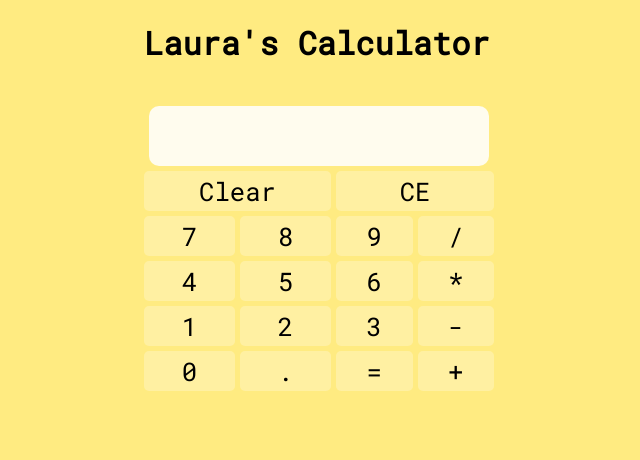
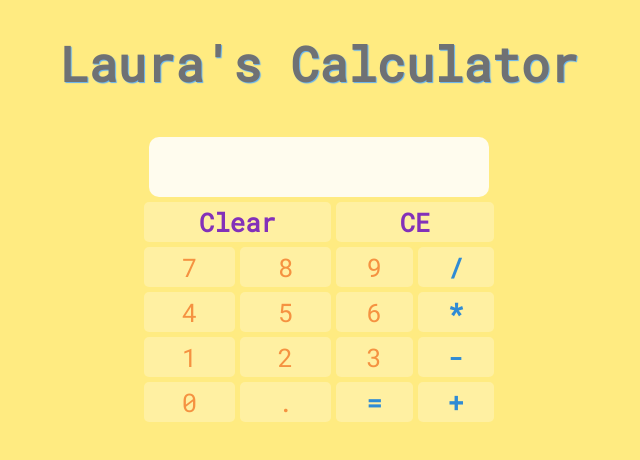
Before and after one commit to laulujan/calculator, a plain HTML site: page index.html in a window 1280 px wide. Shown: the whole page, without its empty margins (321-961 px from the left). Drawn offline with Linux system fonts and the light colour scheme.

Commit message:
changed color

```diff
--- a/index.html
+++ b/index.html
@@ -8,14 +8,15 @@
     <title>Calculator</title>
 </head>
 <body>
+    <h1>Laura's Calculator</h1>
     <div id=container>
-        <h1>Laura's Calculator</h1>
+
         <div id="display">
             <p id="result"></p>
         </div>
         <div id="keys">
-            <input type="button" id="c" value="Clear"></input>
-            <input type="button" id="ClearEntry" value="CE"></input>
+            <input type="button" id="c" value="Clear" class="clear"></input>
+            <input type="button" id="ClearEntry" value="CE" class="clear"></input>
             <input type="button" id="7" value="7" class="num" data-print="1"></input>
             <input type="button" id="8" value="8" class="num"></input>
             <input type="button" id="9" value="9" class="num"></input>
--- a/styles.css
+++ b/styles.css
@@ -3,7 +3,12 @@ body{
     background-color: #FFEB81;
     font-family: 'Roboto Mono', monospace;
 }
-
+h1{
+    color: #6f7174;
+    text-shadow:  1px 1px 1px #60B1F4;
+    font-size: 3em ;
+    text-align: center;
+}
 #container {
     width: 350px;
     margin: auto;
@@ -32,6 +37,15 @@ input{
     font-size: 1.6rem;
     background-color: #FFF0A2;
     border: #FFF0A2;
+    color: #f59241 ;
+}
+.operators{
+    color: #308bd4 ;
+    font-weight: bolder;
+}
+.clear{
+    color: #8331b9;
+    font-weight: bolder;
 }
 
 #c {
@@ -43,6 +57,6 @@ input{
 }
 
 input:hover{
-    box-shadow: 3px 3px 3px -2px #8727FF;
+    box-shadow: 3px 3px 3px -2px #FFDD27;
     font-size: 1.8rem;
 }
```
